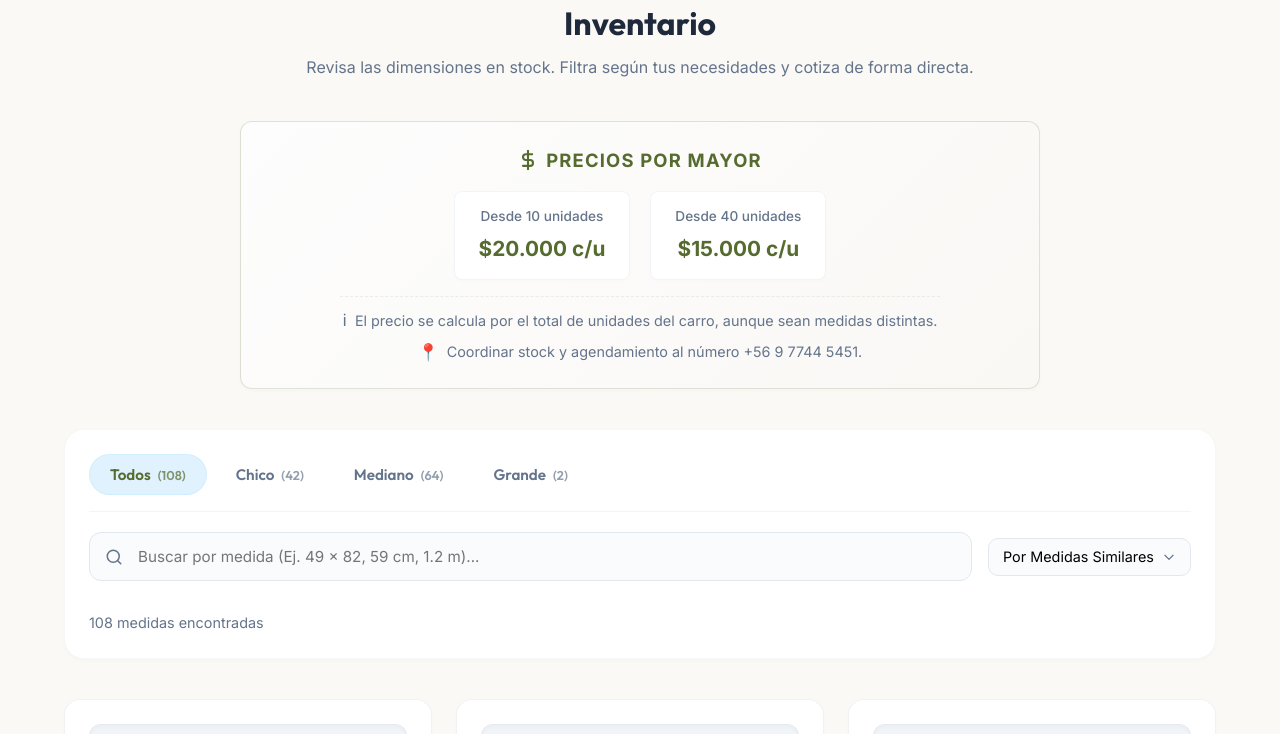
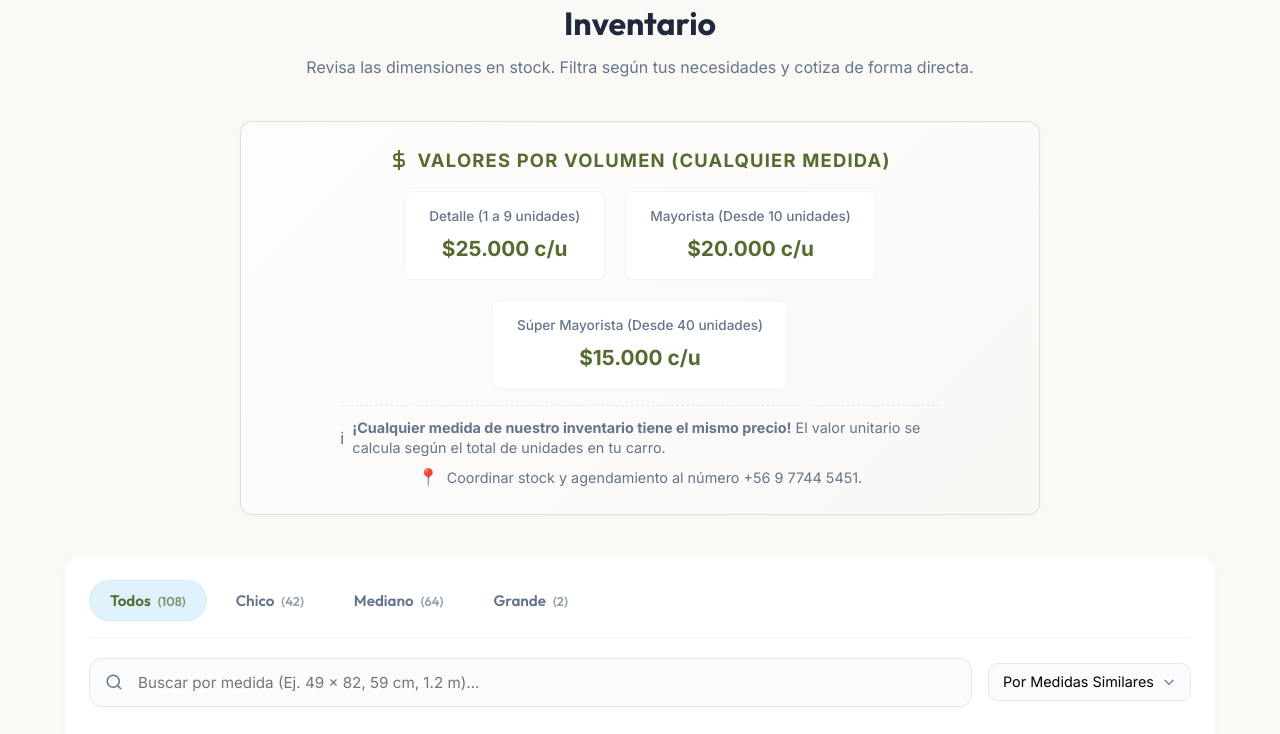
Before and after one commit to javieracarrizo2-ship-it/termopaneles-el-monte, a plain HTML site: page index.html in a window 1280 px wide. Shown: the part 2472-3206 px from the top of the page. Drawn offline with Linux system fonts and the light colour scheme.

Commit message:
Exhibir precio de detalle de .000 c/u (cualquier medida) y renombrar tabla de precios

```diff
--- a/index.html
+++ b/index.html
@@ -217,22 +217,26 @@
                     <line x1="12" y1="1" x2="12" y2="23"></line>
                     <path d="M17 5H9.5a3.5 3.5 0 0 0 0 7h5a3.5 3.5 0 0 1 0 7H6"></path>
                 </svg>
-                <span>Precios por mayor</span>
+                <span>Valores por volumen (Cualquier medida)</span>
             </div>
             <div class="wholesale-grid">
                 <div class="wholesale-item">
-                    <span class="qty">Desde 10 unidades</span>
+                    <span class="qty">Detalle (1 a 9 unidades)</span>
+                    <span class="price">$25.000 c/u</span>
+                </div>
+                <div class="wholesale-item">
+                    <span class="qty">Mayorista (Desde 10 unidades)</span>
                     <span class="price">$20.000 c/u</span>
                 </div>
                 <div class="wholesale-item">
-                    <span class="qty">Desde 40 unidades</span>
+                    <span class="qty">Súper Mayorista (Desde 40 unidades)</span>
                     <span class="price">$15.000 c/u</span>
                 </div>
             </div>
             <div class="wholesale-notes">
                 <p class="note-item">
                     <span class="note-icon">ℹ</span>
-                    <span>El precio se calcula por el total de unidades del carro, aunque sean medidas distintas.</span>
+                    <span><strong>¡Cualquier medida de nuestro inventario tiene el mismo precio!</strong> El valor unitario se calcula según el total de unidades en tu carro.</span>
                 </p>
                 <p class="note-item">
                     <span class="note-icon">📍</span>
```
